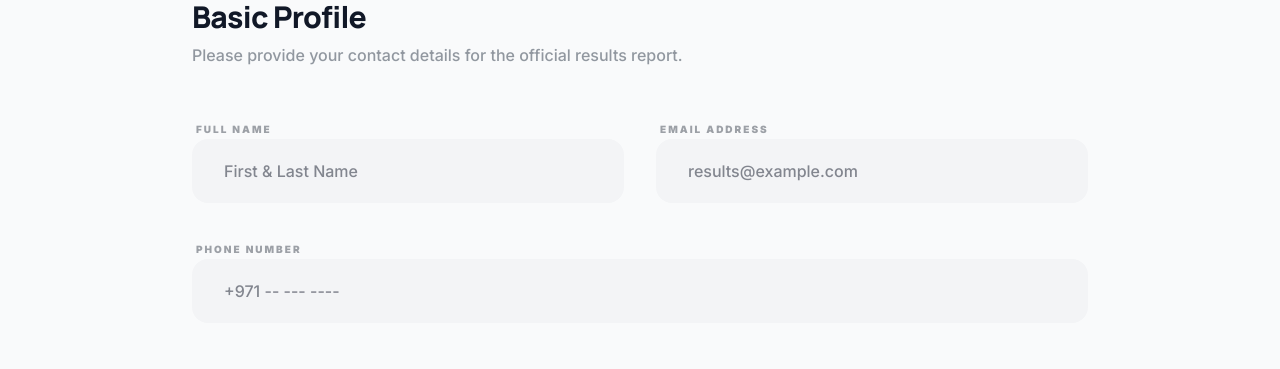
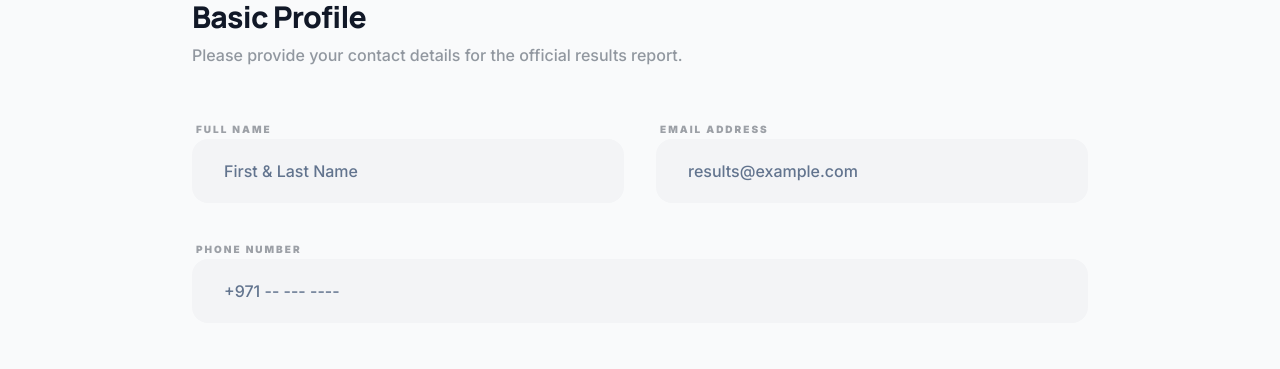
Before and after one commit to encoderit-rafi/education-center-frontend, a Next.js app: page /test-your-english in a window 1280 px wide. Shown: the part 1160-1529 px from the top of the page. Built offline with nearby package versions, Linux system fonts and the light colour scheme.

Commit message:
update-all

```diff
--- a/src/app/book-a-test/page.tsx
+++ b/src/app/book-a-test/page.tsx
@@ -172,19 +172,19 @@ export default function BookATestPage() {
                   <div className="grid md:grid-cols-2 gap-8">
                     <div className="space-y-2">
                       <label className="text-[10px] font-black uppercase tracking-[0.2em] text-secondary/40 ml-1">Given Name</label>
-                      <input type="text" className="w-full px-6 py-4 bg-surface-container-low rounded-2xl border-none focus:ring-2 focus:ring-primary/20 transition-all font-medium text-secondary" placeholder="First Name" />
+                      <input type="text" className="w-full px-6 py-4 bg-surface-container-low rounded-2xl border-none focus:ring-2 focus:ring-primary/20 transition-all font-medium text-secondary placeholder:text-slate-500" placeholder="First Name" />
                     </div>
                     <div className="space-y-2">
                       <label className="text-[10px] font-black uppercase tracking-[0.2em] text-secondary/40 ml-1">Family Name</label>
-                      <input type="text" className="w-full px-6 py-4 bg-surface-container-low rounded-2xl border-none focus:ring-2 focus:ring-primary/20 transition-all font-medium text-secondary" placeholder="Surname" />
+                      <input type="text" className="w-full px-6 py-4 bg-surface-container-low rounded-2xl border-none focus:ring-2 focus:ring-primary/20 transition-all font-medium text-secondary placeholder:text-slate-500" placeholder="Surname" />
                     </div>
                     <div className="space-y-2 md:col-span-2">
                       <label className="text-[10px] font-black uppercase tracking-[0.2em] text-secondary/40 ml-1">Email Address</label>
-                      <input type="email" className="w-full px-6 py-4 bg-surface-container-low rounded-2xl border-none focus:ring-2 focus:ring-primary/20 transition-all font-medium text-secondary" placeholder="email@address.com" />
+                      <input type="email" className="w-full px-6 py-4 bg-surface-container-low rounded-2xl border-none focus:ring-2 focus:ring-primary/20 transition-all font-medium text-secondary placeholder:text-slate-500" placeholder="email@address.com" />
                     </div>
                     <div className="space-y-2">
                       <label className="text-[10px] font-black uppercase tracking-[0.2em] text-secondary/40 ml-1">ID Number (Passport/Emirates ID)</label>
-                      <input type="text" className="w-full px-6 py-4 bg-surface-container-low rounded-2xl border-none focus:ring-2 focus:ring-primary/20 transition-all font-medium text-secondary" placeholder="Type here..." />
+                      <input type="text" className="w-full px-6 py-4 bg-surface-container-low rounded-2xl border-none focus:ring-2 focus:ring-primary/20 transition-all font-medium text-secondary placeholder:text-slate-500" placeholder="Type here..." />
                     </div>
                     <div className="space-y-2">
                       <label className="text-[10px] font-black uppercase tracking-[0.2em] text-secondary/40 ml-1">Reason for Test</label>
--- a/src/components/blocks/test-your-english-form.tsx
+++ b/src/components/blocks/test-your-english-form.tsx
@@ -86,15 +86,15 @@ export default function TestYourEnglishForm() {
             <div className="grid md:grid-cols-2 gap-8">
               <div className="space-y-2">
                 <label className="text-[10px] font-black uppercase tracking-[0.2em] text-secondary/40 ml-1">Full Name</label>
-                <input required type="text" className="w-full px-8 py-5 bg-surface-container-low rounded-2xl border-none focus:ring-2 focus:ring-primary/20 transition-all font-medium text-secondary" placeholder="First & Last Name" />
+                <input required type="text" className="w-full px-8 py-5 bg-surface-container-low rounded-2xl border-none focus:ring-2 focus:ring-primary/20 transition-all font-medium text-secondary placeholder:text-slate-500" placeholder="First & Last Name" />
               </div>
               <div className="space-y-2">
                 <label className="text-[10px] font-black uppercase tracking-[0.2em] text-secondary/40 ml-1">Email Address</label>
-                <input required type="email" className="w-full px-8 py-5 bg-surface-container-low rounded-2xl border-none focus:ring-2 focus:ring-primary/20 transition-all font-medium text-secondary" placeholder="results@example.com" />
+                <input required type="email" className="w-full px-8 py-5 bg-surface-container-low rounded-2xl border-none focus:ring-2 focus:ring-primary/20 transition-all font-medium text-secondary placeholder:text-slate-500" placeholder="results@example.com" />
               </div>
               <div className="space-y-2 md:col-span-2">
                 <label className="text-[10px] font-black uppercase tracking-[0.2em] text-secondary/40 ml-1">Phone Number</label>
-                <input required type="tel" className="w-full px-8 py-5 bg-surface-container-low rounded-2xl border-none focus:ring-2 focus:ring-primary/20 transition-all font-medium text-secondary" placeholder="+971 -- --- ----" />
+                <input required type="tel" className="w-full px-8 py-5 bg-surface-container-low rounded-2xl border-none focus:ring-2 focus:ring-primary/20 transition-all font-medium text-secondary placeholder:text-slate-500" placeholder="+971 -- --- ----" />
               </div>
             </div>
             <button
@@ -166,7 +166,7 @@ export default function TestYourEnglishForm() {
               <label className="text-[10px] font-black uppercase tracking-[0.2em] text-secondary/40 ml-1">Your Response</label>
               <textarea
                 required
-                className="w-full p-8 bg-surface-container-low rounded-[2rem] border-none focus:ring-2 focus:ring-primary/20 transition-all font-medium text-secondary resize-none"
+                className="w-full p-8 bg-surface-container-low rounded-[2rem] border-none focus:ring-2 focus:ring-primary/20 transition-all font-medium text-secondary resize-none placeholder:text-slate-500"
                 rows={6}
                 placeholder="Type your response here..."
               />
```
